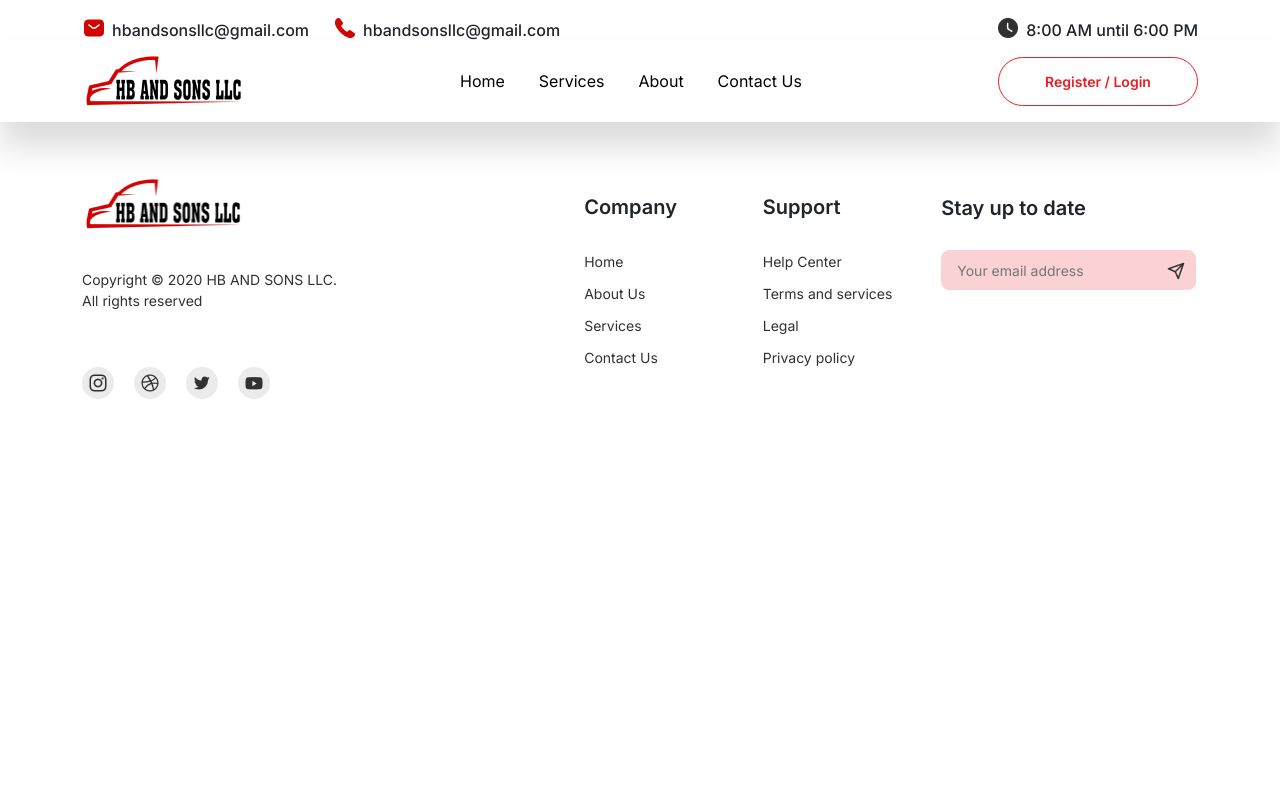
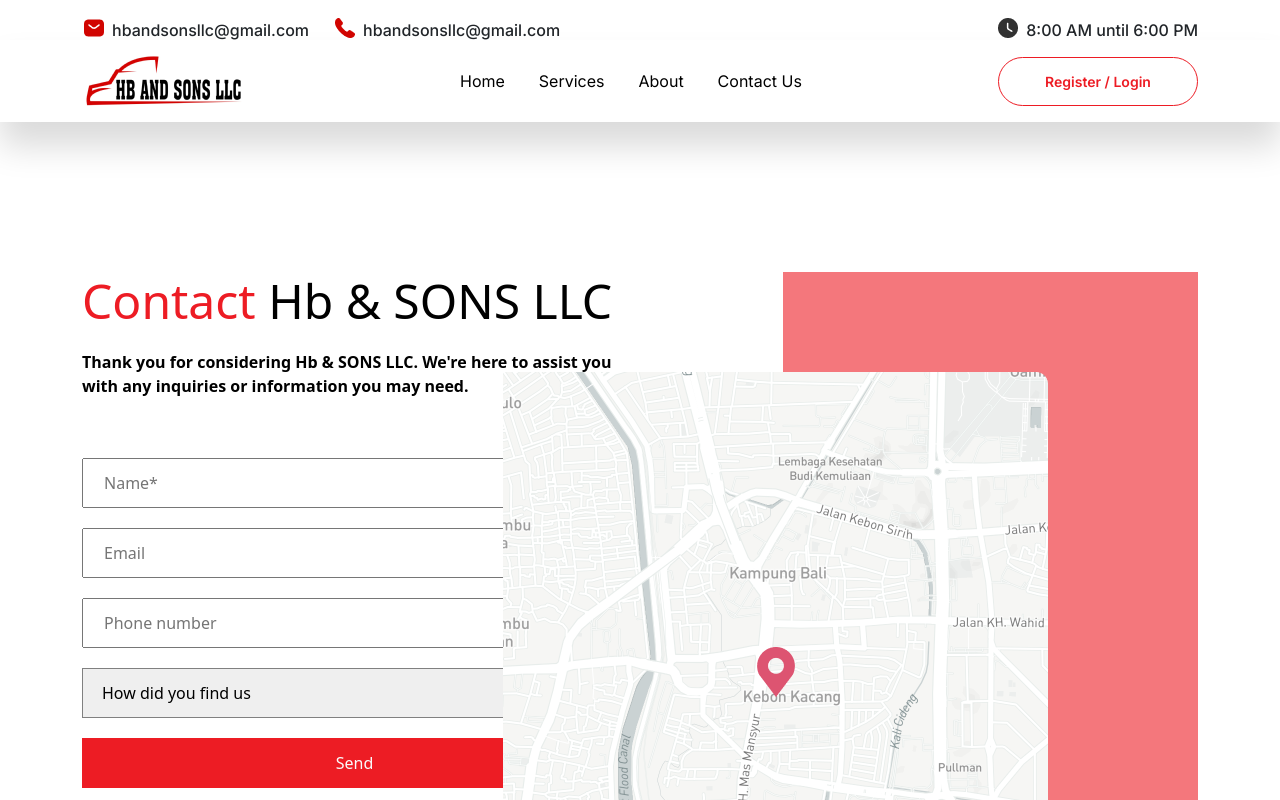
Before and after one commit to ansaralyh/hbandsons, a React (Create React App) app: page /contact in a window 1280 px wide. Shown: the top 800 px of the page. Built offline with nearby package versions, Linux system fonts and the light colour scheme.

Commit message:
feature-contact-done

```diff
--- a/src/App.js
+++ b/src/App.js
@@ -9,6 +9,7 @@
 import { ToastContainer } from 'react-toastify';
 import 'react-toastify/dist/ReactToastify.css';
 import Login from "./components/Login";
+import Contact from "./components/Contact";
 // import Admin from "./components/Admin";
 
 function App() {
@@ -20,7 +21,7 @@
         <Route path="/" element={<Home />} />
         <Route path="/about" element={<About />} />
         <Route path="/services" element={<Services />} />
-        {/* <Route path="/contact" element={<Contact />} /> */}
+        <Route path="/contact" element={<Contact />} />
         <Route path="/signup" element={<Signup />} />
         <Route path="/login" element={<Login />} />
         {/* <Route path="/admin" element={<Admin />} /> */}
--- /dev/null
+++ b/src/components/Contact.jsx
@@ -0,0 +1,27 @@
+import React from 'react'
+
+const Contact = () => {
+  return (
+    <div className='container contact'>
+    <div className='contact-form'>
+      <h2><span>Contact</span> Hb & SONS LLC</h2>
+      <p className='form-p'>
+      Thank you for considering Hb & SONS LLC. We're here to assist you with any inquiries or information you may need.
+      </p>
+      <input type="text" placeholder='Name*' />
+      <input type="email" placeholder='Email' />
+      <input type="number" placeholder='Phone number' />
+      <select name="" id="" className='c-drop'>
+        <option value="">How did you find us</option>
+      </select><br />
+      <button className='c-btn'>Send</button>
+    </div>
+    <div className='contact-map'>
+    <img src="/Images/Rectangle 31.png" alt="" />
+    <img src="/Images/lmap.png" alt="" className='i2'/>
+    </div>
+    </div>
+  )
+}
+
+export default Contact
--- a/src/components/styles.css
+++ b/src/components/styles.css
@@ -1078,3 +1078,69 @@
 }
 
 /* About section */
+
+/* Contact */
+
+.contact{
+    margin-top: 150px;
+    background-color: #FFFFFF;
+    /* border: 2px solid red; */
+    height:900px;
+    padding-bottom: 100px;
+    display: flex;
+    justify-content: center;
+    gap: 39px;
+
+}
+.contact-form span{
+    color: #ED1C24;
+    font-size: 48px;
+}
+.contact-form h2{
+    font-size: 48px;
+    color: #000000;
+}
+.contact-form p{
+    margin-top: 20px;
+    width: 545px;
+    font-weight: 600;
+    color: #000000;
+    font-size: 16px;
+    margin-bottom: 40px;
+}
+.contact-form input{
+    margin-top: 20px;;
+    width: 545px;
+    height: 50px;
+}
+.contact-form input::placeholder{
+    padding-left: 20px;
+}
+.c-drop{
+    width: 545px;
+    height: 50px;
+    border: 1px solid grey;
+    margin-top: 20px;
+    margin-bottom: 20px;
+}
+.contact-map{
+position: relative;
+}
+.i2{
+    position: absolute;
+    width: 545px;
+    height: 700px;
+    /* left: 576px; */
+    right: 150px;
+    top: 100px;
+
+}
+.c-btn{
+    background-color: #ED1C24;
+    width: 545px;
+    height: 50px;
+    border: none;
+    color: #FAFAFA;
+
+}
+/* Contact */
```
Also changed, not shown: public/Images/Rectangle 31.png (added), public/Images/lmap.png (added).
